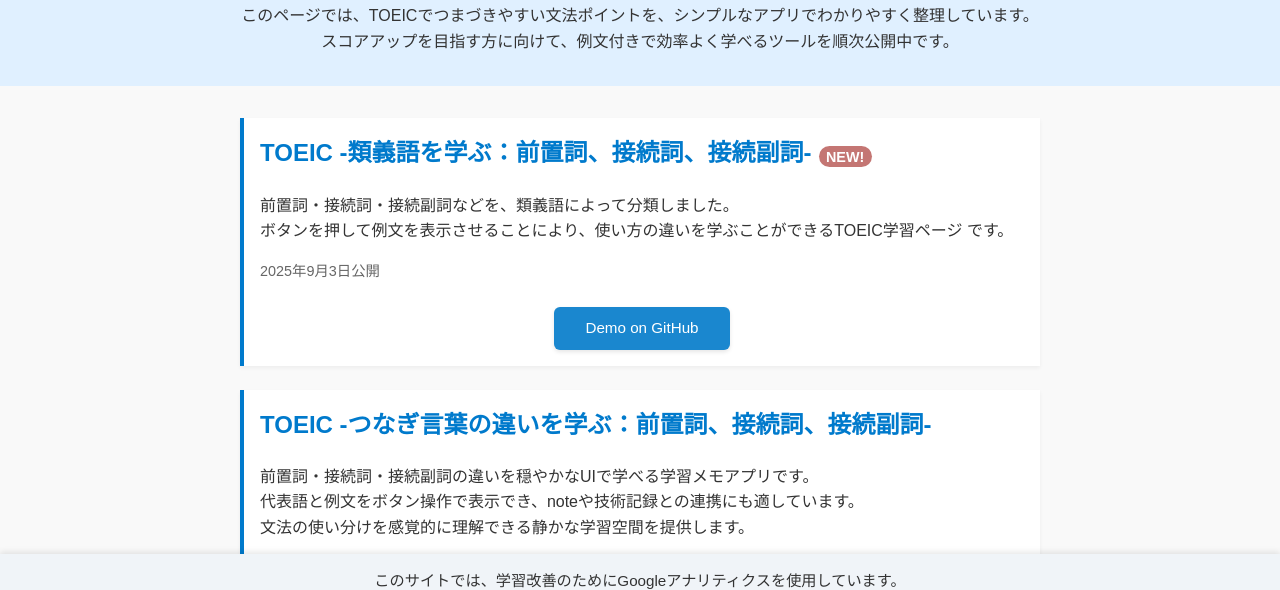
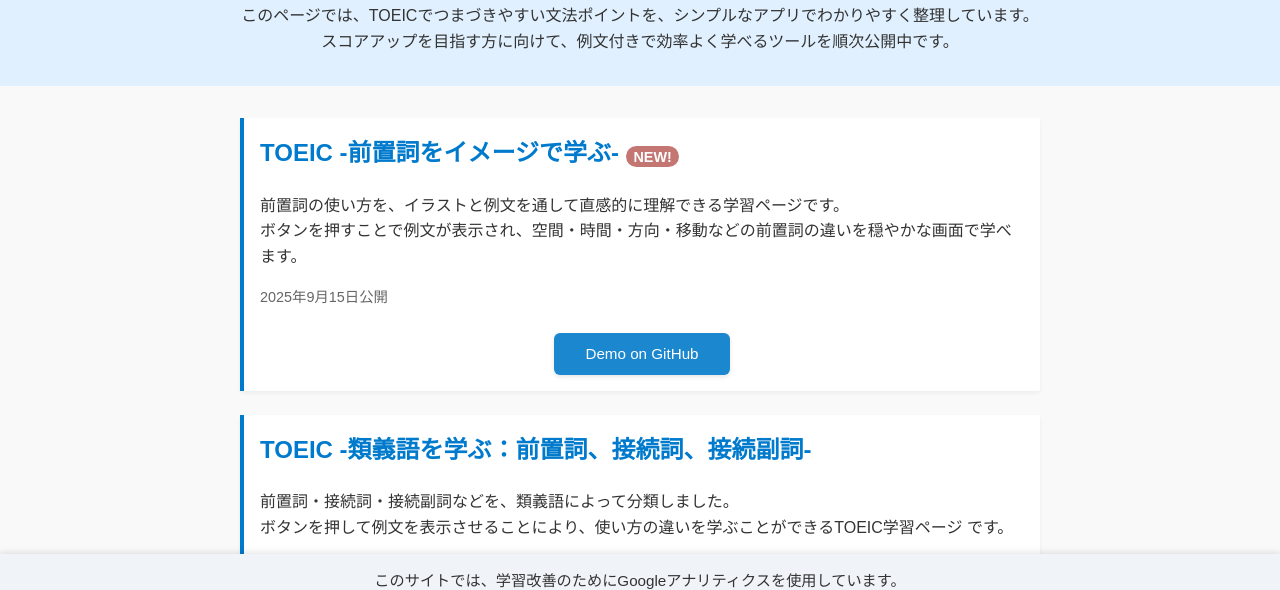
Before and after one commit to codeAchsh/TOEIC-GrammarTools, a plain HTML site: page index.html in a window 1280 px wide. Shown: the part 158-748 px from the top of the page. Drawn offline with Linux system fonts and the light colour scheme.

Commit message:
Update index.html
Add a new page

```diff
--- a/index.html
+++ b/index.html
@@ -9,7 +9,7 @@
   <meta name="description" content="TOEICでつまづきやすい文法ポイントを、やさしく整理した学習アプリをまとめています。例文付きで、語尾や品詞、つなぎ言葉等の理解をサポートします。" />
 
   <!-- SEO関連（description, keywords） -->
-  <meta name="keywords" content="TOEIC, grammar, suffixes, Prepositions, Conjunctions, Conjunctive Adverbs, parts of speech, English learning, intuitive tools, calm design, TOEIC文法, 語尾分類, 品詞, つなぎ言葉, 前置詞, 接続詞, 接続副詞, 穏やかな学習, TOEIC対策, 英語学習ツール" />
+  <meta name="keywords" content="TOEIC, grammar, suffixes, Prepositions, Conjunctions, Conjunctive Adverbs, parts of speech, English learning, intuitive tools, calm design, TOEIC文法, 語尾分類, 品詞, つなぎ言葉, 前置詞, 接続詞, 接続副詞, 穏やかな学習, TOEIC対策, 英語学習ツール, イラスト" />
 
   <!-- SNSでの表示を整える（OpenGraph）-->
   <meta property="og:title" content="TOEIC Grammar Tools / TOEIC文法ツール集" />
@@ -48,9 +48,30 @@
     <section id="tool-list">
       <!-- 新しい順に追加 -->
     <article>
-        <h2><a href="https://codeachsh.github.io/TOEIC-grammar-synonym-for-transition-words/">TOEIC -類義語を学ぶ：前置詞、接続詞、接続副詞-</a><span class="new-badge">NEW!</span>
+        <h2><a href="https://codeachsh.github.io/TOEIC-grammar-synonym-for-transition-words/">TOEIC -前置詞をイメージで学ぶ-</a><span class="new-badge">NEW!</span>
         </h2>
-        <p>前置詞・接続詞・接続副詞などを、類義語によって分類しました。<br>ボタンを押して例文を表示させることにより、使い方の違いを学ぶことができるTOEIC学習ページ  です。
+        <p>
+          前置詞の使い方を、イラストと例文を通して直感的に理解できる学習ページです。<br>
+          ボタンを押すことで例文が表示され、空間・時間・方向・移動などの前置詞の違いを穏やかな画面で学べます。
+        </p>
+
+        <time datetime="2025-09-15">2025年9月15日公開</time>
+
+        <div class="buttons">
+            <!-- <a class="btn-buy" href="https://achshcode.gumroad.com/l/odqgd" target="_blank">Buy on Gumroad</a> -->
+            <!-- <a class="btn-buy" href="https://buymeacoffee.com/codeAchsh/e/430217" target="_blank">Buy on BuyMeACoffee</a>
+            <a class="btn-buy" href="https://ko-fi.com/s/06ffe86b15" target="_blank">Buy on Ko-fi</a> -->
+            <a class="btn-demo" href="https://codeachsh.github.io/TOEIC-grammar-synonym-for-transition-words/" target="_blank">Demo on GitHub</a>
+        </div>
+    </article>
+
+
+<!--  今後追加するツールはここに上から順に --------------------------------------->
+    <article>
+        <h2><a href="https://codeachsh.github.io/TOEIC-grammar-synonym-for-transition-words/">TOEIC -類義語を学ぶ：前置詞、接続詞、接続副詞-</a>
+        </h2>
+        <p>
+          前置詞・接続詞・接続副詞などを、類義語によって分類しました。<br>ボタンを押して例文を表示させることにより、使い方の違いを学ぶことができるTOEIC学習ページ  です。
         </p>
 
         <time datetime="2025-09-03">2025年9月3日公開</time>
@@ -63,12 +84,11 @@
         </div>
     </article>
 
-      <!-- 今後追加するツールはここに上から順に -->
-
     <article>
         <h2><a href="https://codeachsh.github.io/TOEIC-grammar-for-transition-words/">TOEIC -つなぎ言葉の違いを学ぶ：前置詞、接続詞、接続副詞-</a>
         </h2>
-        <p>前置詞・接続詞・接続副詞の違いを穏やかなUIで学べる学習メモアプリです。<br>代表語と例文をボタン操作で表示でき、noteや技術記録との連携にも適しています。<br>文法の使い分けを感覚的に理解できる静かな学習空間を提供します。
+        <p>
+          前置詞・接続詞・接続副詞の違いを穏やかなUIで学べる学習メモアプリです。<br>代表語と例文をボタン操作で表示でき、noteや技術記録との連携にも適しています。<br>文法の使い分けを感覚的に理解できる静かな学習空間を提供します。
         </p>
 
         <time datetime="2025-08-24">2025年8月24日公開</time>
```
